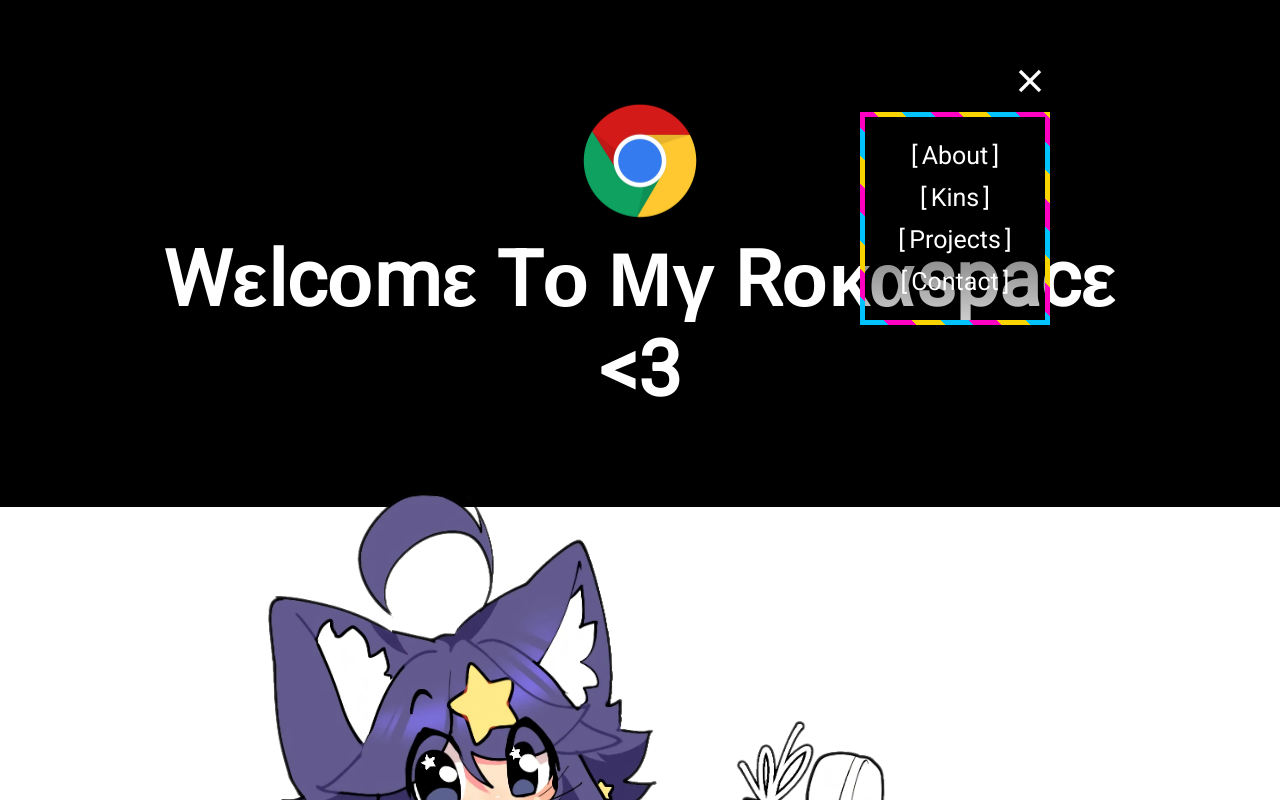
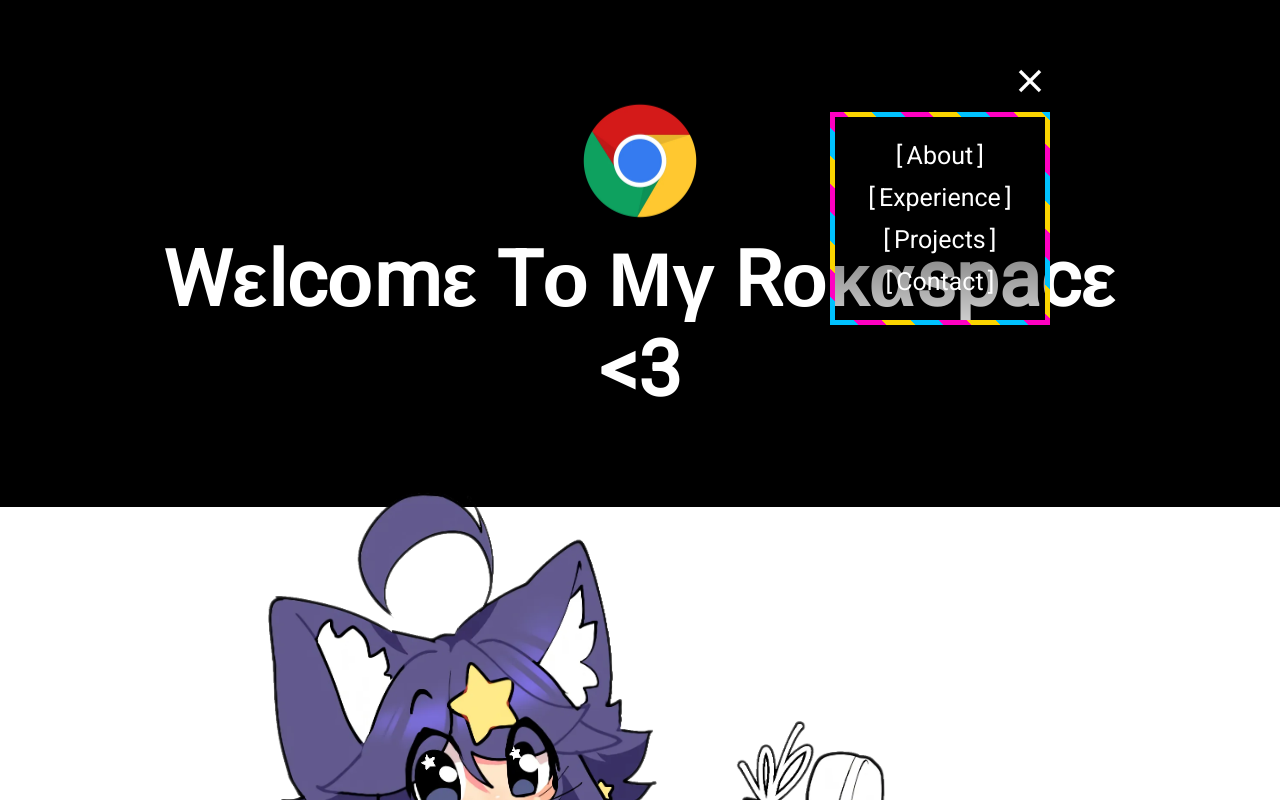
Before and after one commit to Rokawoo/rokawoo-react-website, a React (Vite) app in the folder rokawoo-react-website/: page / in a window 1280 px wide. Both pictures are taken after a click on the picture 1029 px from the left and 81 px from the top of the page. Shown: the top 800 px of the page. Built offline with nearby package versions, Linux system fonts and the light colour scheme; a web font is replaced by a local one.

Commit message:
Update Navbar links and Title

```diff
--- a/rokawoo-react-website/src/components/Navbar/Navbar.tsx
+++ b/rokawoo-react-website/src/components/Navbar/Navbar.tsx
@@ -63,7 +63,7 @@ export const Navbar = () => {
                             <a href="#about">[ About ]</a>
                         </li>
                         <li className={styles.menuItem}>
-                            <a href="#kins">[ Kins ]</a>
+                            <a href="#showcase">[ Experience ]</a>
                         </li>
                         <li className={styles.menuItem}>
                             <a href="#projects">[ Projects ]</a>
--- a/rokawoo-react-website/src/components/Showcase/Showcase.tsx
+++ b/rokawoo-react-website/src/components/Showcase/Showcase.tsx
@@ -16,7 +16,6 @@ export const Showcase = () => {
   const [viewMode, setViewMode] = useState<ViewMode>('experience');
   const [isTransitioning, setIsTransitioning] = useState(false);
 
-  // Data selection
   const { icons, blocks } = useDataSelector(viewMode, {
     techstack,
     kins,
@@ -24,10 +23,8 @@ export const Showcase = () => {
     favorite
   });
 
-  // Animation and interaction management
   const { animatedIcons, handleHover, handleAnimationEnd } = useSpinAnimation(icons);
 
-  // View mode transition management
   const { toggleViewMode } = useViewModeManager({
     viewMode,
     isTransitioning,
@@ -35,7 +32,6 @@ export const Showcase = () => {
     setIsTransitioning
   });
 
-  // Title state management
   const { getTitlePartState } = useMemo(() =>
     createTitleStateManager(viewMode),
     [viewMode]
```
